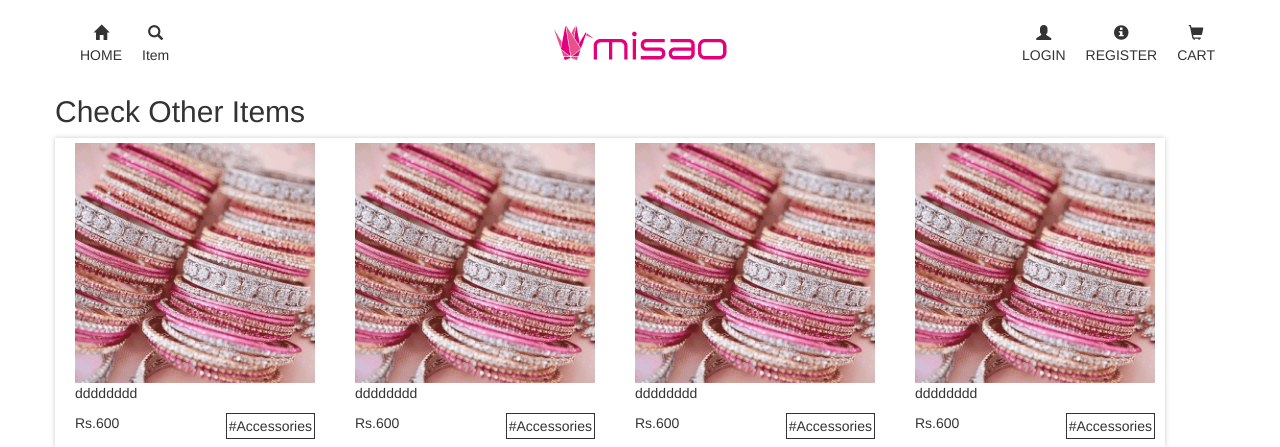
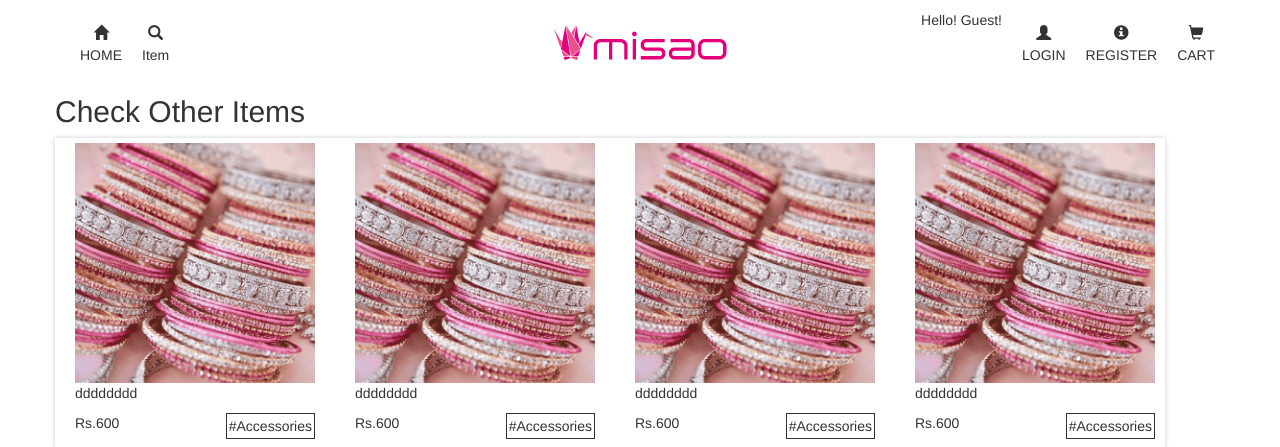
Before and after one commit to shimoikura/misao-ec-demo, a PHP site: page /cart.php in a window 1280 px wide. Shown: the top 447 px of the page. Run offline with PHP 8.4, Linux system fonts and the light colour scheme.

Commit message:
adjusted guesname or username space

```diff
--- a/header.php
+++ b/header.php
@@ -47,6 +47,15 @@
               </li>
         </ul>
         <ul class="nav navbar-nav navbar-right">
+          <li>
+            <p id="mes">
+              <?php if (! isset($_SESSION['login_user'])) {
+                echo "Hello! Guest!";
+              }else {
+                echo "Hello!".$_SESSION['login_user']. "!";
+              } ?>
+            </p>
+          </li>
           <?php
             if (! isset($_SESSION['login_user'])) {
               echo "<li id='modal-login-open'>
@@ -56,8 +65,7 @@
             else{
               echo "<li id='modal-logout'>
               <i class='glyphicon glyphicon-log-out' aria-hidden='true'></i>
-              <p>LOGOUT</p>
-              <p class='pull-right'>hello " .$_SESSION['login_user']. "</p>";
+              <p>LOGOUT</p>";
             }
            ?>
           </li>
```
